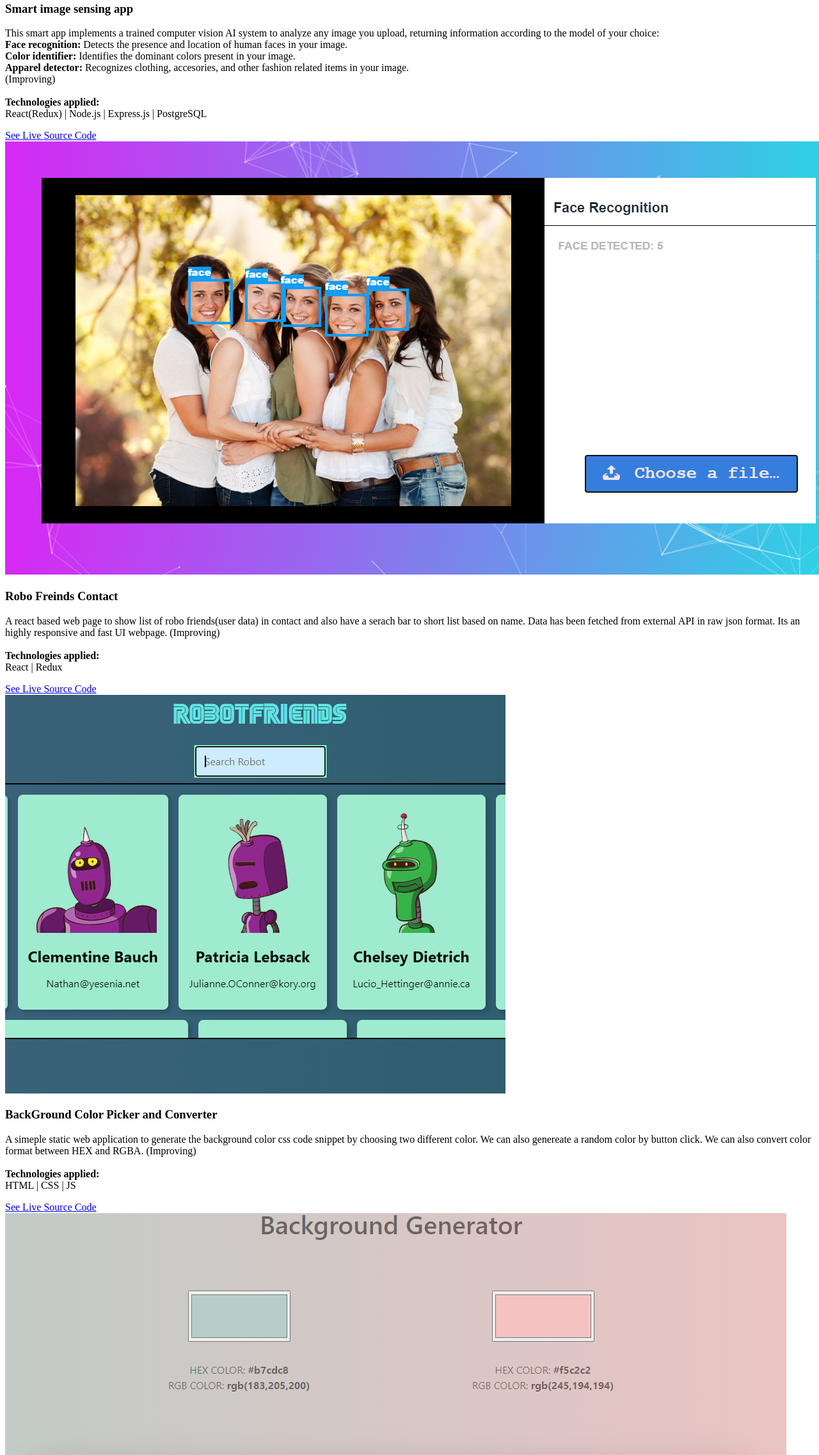
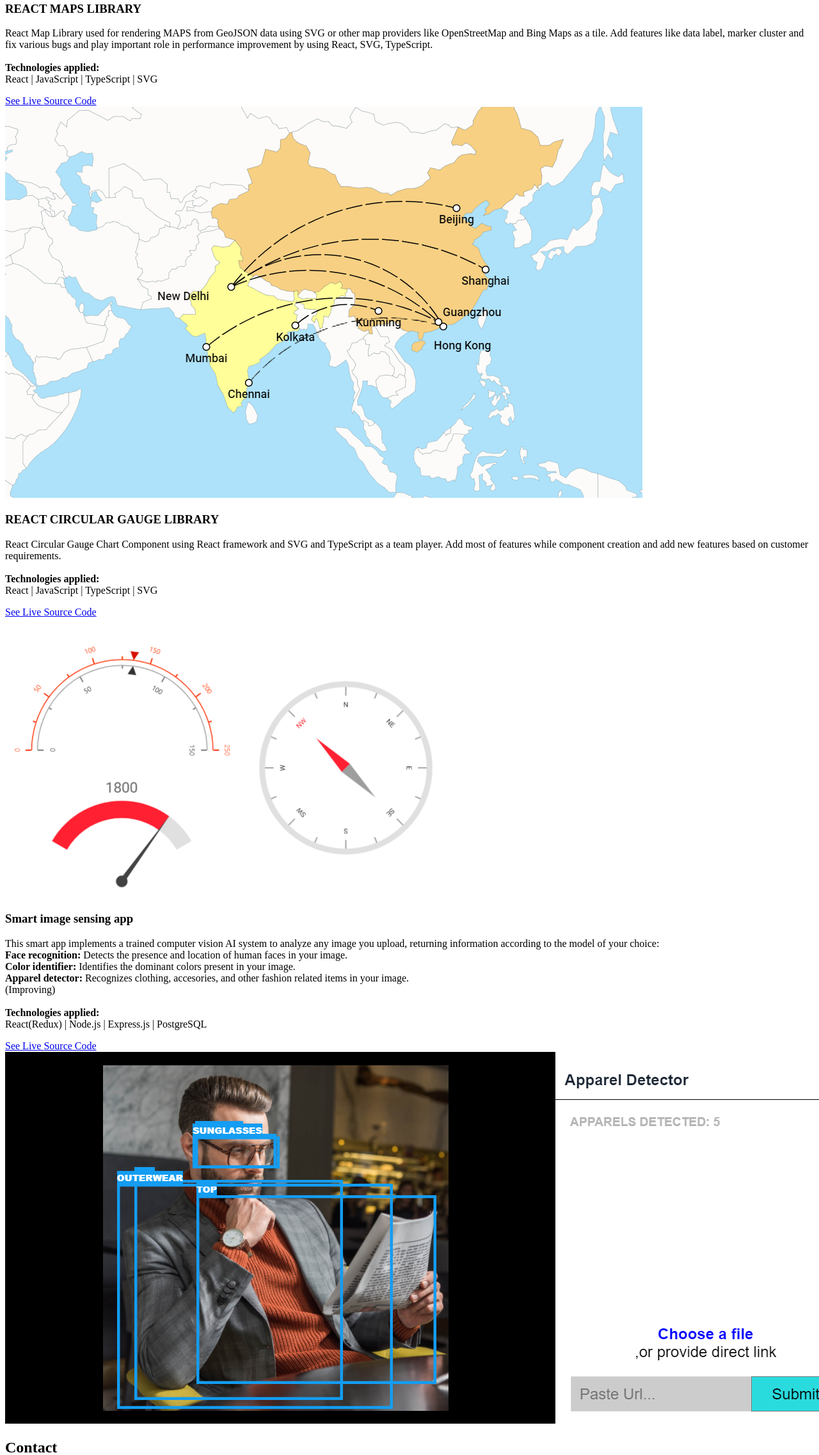
Before and after one commit to Manipandian/ManiFolio, a website: page src/template.html in a window 1280 px wide. Shown: the part 526-2800 px from the top of the page at 64% size. Drawn offline with nearby package versions, Linux system fonts and the light colour scheme.

Commit message:
Make minor changes

```diff
--- a/src/template.html
+++ b/src/template.html
@@ -32,7 +32,7 @@
         <h1 class="hero-title" class="load-hidden">
           Hi, my name is <span class="text-color-main">Manikandan T</span>
           <br />
-          I'm the Software Developer.
+          I'm the Web Developer.
         </h1>
         <p class="hero-cta" class="load-hidden">
           <a class="cta-btn cta-btn--hero" href="#about">Know more</a>
@@ -85,42 +85,34 @@
           <h2 class="section-title dark-blue-text">
             Projects
           </h2>
-
           <!-- Each .row is a project -->
           <div class="row">
             <div class="col-lg-4 col-sm-12">
               <div class="project-wrapper__text">
-                <h3 class="project-wrapper__text-title">Smart image sensing app</h3>
+                <h3 class="project-wrapper__text-title">REACT MAPS LIBRARY</h3>
                 <div>
                   <p class="mb-4">
-                    This smart app implements a trained computer vision AI system to
-                    analyze any image you upload, returning information according to the model of your choice:
-                    <br/>
-                    <span><b>Face recognition:</b></span> Detects the presence and location of human
-                    faces in your image. <br/>
-                    <span><b>Color identifier:</b></span> Identifies the dominant colors present in your image. <br />
-                    <span><b>Apparel detector:</b></span> Recognizes clothing, accesories, and other fashion related items in your image. <br />
-                    (Improving)
-                    <br />
-                    <br />
-                    <span><b>Technologies applied:</b></span>
-                    <br />
-                    React(Redux) | Node.js | Express.js | PostgreSQL
+                    React Map Library used for rendering MAPS from GeoJSON data using SVG or other map providers like OpenStreetMap and Bing Maps as a tile. Add features like data label, marker cluster and fix various bugs and play important role in performance improvement by using React, SVG, TypeScript.
+                   <br />
+                   <br />
+                   <span><b>Technologies applied:</b></span>
+                   <br />
+                   React | JavaScript | TypeScript | SVG
                   </p>
                 </div>
-                <a target="_blank" class="cta-btn cta-btn--hero" href="https://smart-imagesense.herokuapp.com/">
+                <a target="_blank" class="cta-btn cta-btn--hero" href="https://www.syncfusion.com/react-ui-components/react-maps">
                   See Live
                 </a>
-                <a target="_blank" class="cta-btn text-color-main" href="https://github.com/Manipandian/smart-imagesense">
+                <a target="_blank" class="cta-btn text-color-main" href="https://github.com/syncfusion/ej2-react-ui-components/tree/master/components/maps">
                   Source Code
                 </a>
               </div>
             </div>
             <div class="col-lg-8 col-sm-12">
               <div class="project-wrapper__image">
-                <a href="https://mani-facerecognition.herokuapp.com/" target="_blank">
+                <a href="https://manipandian.github.io/Robofriends/" target="_blank">
                   <div data-tilt class="thumbnail rounded">
-                    <img class="img-fluid" src="./assets/multi-face.PNG" />
+                    <img class="img-fluid" src="./assets/mapSample.PNG" />
                   </div>
                 </a>
               </div>
@@ -132,58 +124,21 @@
           <div class="row">
             <div class="col-lg-4 col-sm-12">
               <div class="project-wrapper__text">
-                <h3 class="project-wrapper__text-title">Robo Freinds Contact</h3>
+                <h3 class="project-wrapper__text-title">REACT CIRCULAR GAUGE LIBRARY</h3>
                 <div>
                   <p class="mb-4">
-                   A react based web page to show list of robo friends(user data) in contact and also have a serach bar to short list based on name. Data has been fetched from external API in raw json format. Its an highly responsive and fast UI webpage.
-                   (Improving)
+                    React Circular Gauge Chart Component using React framework and SVG and TypeScript as a team player. Add most of features while component creation and add new features based on customer requirements.
                    <br />
                    <br />
                    <span><b>Technologies applied:</b></span>
                    <br />
-                   React | Redux
+                   React | JavaScript | TypeScript | SVG
                   </p>
                 </div>
-                <a target="_blank" class="cta-btn cta-btn--hero" href="https://manipandian.github.io/Robofriends/">
+                <a target="_blank" class="cta-btn cta-btn--hero" href="https://www.syncfusion.com/react-ui-components/react-circular-gauge">
                   See Live
                 </a>
-                <a target="_blank" class="cta-btn text-color-main" href="https://github.com/Manipandian/Robofriends">
-                  Source Code
-                </a>
-              </div>
-            </div>
-            <div class="col-lg-8 col-sm-12">
-              <div class="project-wrapper__image">
-                <a href="https://manipandian.github.io/Robofriends/" target="_blank">
-                  <div data-tilt class="thumbnail rounded">
-                    <img class="img-fluid" src="./assets/project2.jpg" />
-                  </div>
-                </a>
-              </div>
-            </div>
-          </div>
-          <!-- /END Project -->
-
-          <!-- Each .row is a project -->
-          <div class="row">
-            <div class="col-lg-4 col-sm-12">
-              <div class="project-wrapper__text">
-                <h3 class="project-wrapper__text-title">BackGround Color Picker and Converter</h3>
-                <div>
-                  <p class="mb-4">
-                   A simeple static web application to generate the background color css code snippet by choosing two different color. We can also genereate a random color by button click. We can also convert color format between HEX and RGBA.
-                   (Improving)
-                   <br />
-                   <br />
-                   <span><b>Technologies applied:</b></span>
-                   <br />
-                   HTML | CSS | JS
-                  </p>
-                </div>
-                <a target="_blank" class="cta-btn cta-btn--hero" href="https://manipandian.github.io/Background-Generator/">
-                  See Live
-                </a>
-                <a target="_blank" class="cta-btn text-color-main" href="https://github.com/Manipandian/Background-Generator">
+                <a target="_blank" class="cta-btn text-color-main" href="https://github.com/syncfusion/ej2-react-ui-components/tree/master/components/circulargauge">
                   Source Code
                 </a>
               </div>
@@ -192,13 +147,55 @@
               <div class="project-wrapper__image">
                 <a href="https://manipandian.github.io/Background-Generator/" target="_blank">
                   <div data-tilt class="thumbnail rounded">
-                    <img class="img-fluid" src="./assets/project3.jpg" />
+                    <img class="img-fluid" src="./assets/gaugeSample.PNG" />
                   </div>
                 </a>
               </div>
             </div>
           </div>
           <!-- /END Project -->
+
+                <!-- Each .row is a project -->
+                <div class="row">
+                  <div class="col-lg-4 col-sm-12">
+                    <div class="project-wrapper__text">
+                      <h3 class="project-wrapper__text-title">Smart image sensing app</h3>
+                      <div>
+                        <p class="mb-4">
+                          This smart app implements a trained computer vision AI system to
+                          analyze any image you upload, returning information according to the model of your choice:
+                          <br/>
+                          <span><b>Face recognition:</b></span> Detects the presence and location of human
+                          faces in your image. <br/>
+                          <span><b>Color identifier:</b></span> Identifies the dominant colors present in your image. <br />
+                          <span><b>Apparel detector:</b></span> Recognizes clothing, accesories, and other fashion related items in your image. <br />
+                          (Improving)
+                          <br />
+                          <br />
+                          <span><b>Technologies applied:</b></span>
+                          <br />
+                          React(Redux) | Node.js | Express.js | PostgreSQL
+                        </p>
+                      </div>
+                      <a target="_blank" class="cta-btn cta-btn--hero" href="https://smart-imagesense.herokuapp.com/">
+                        See Live
+                      </a>
+                      <a target="_blank" class="cta-btn text-color-main" href="https://github.com/Manipandian/smart-imagesense">
+                        Source Code
+                      </a>
+                    </div>
+                  </div>
+                  <div class="col-lg-8 col-sm-12">
+                    <div class="project-wrapper__image">
+                      <a href="https://mani-facerecognition.herokuapp.com/" target="_blank">
+                        <div data-tilt class="thumbnail rounded">
+                          <img class="img-fluid" src="./assets/imageSenseSample.PNG" />
+                        </div>
+                      </a>
+                    </div>
+                  </div>
+                </div>
+                <!-- /END Project -->
 
 
         </div>
```
Also changed, not shown: src/assets/gaugeSample.PNG (added), src/assets/imageSenseSample.PNG (added), src/assets/mapSample.PNG (added), src/assets/multi-face.PNG (deleted), src/assets/project2.jpg (deleted), src/assets/project3.jpg (deleted).
